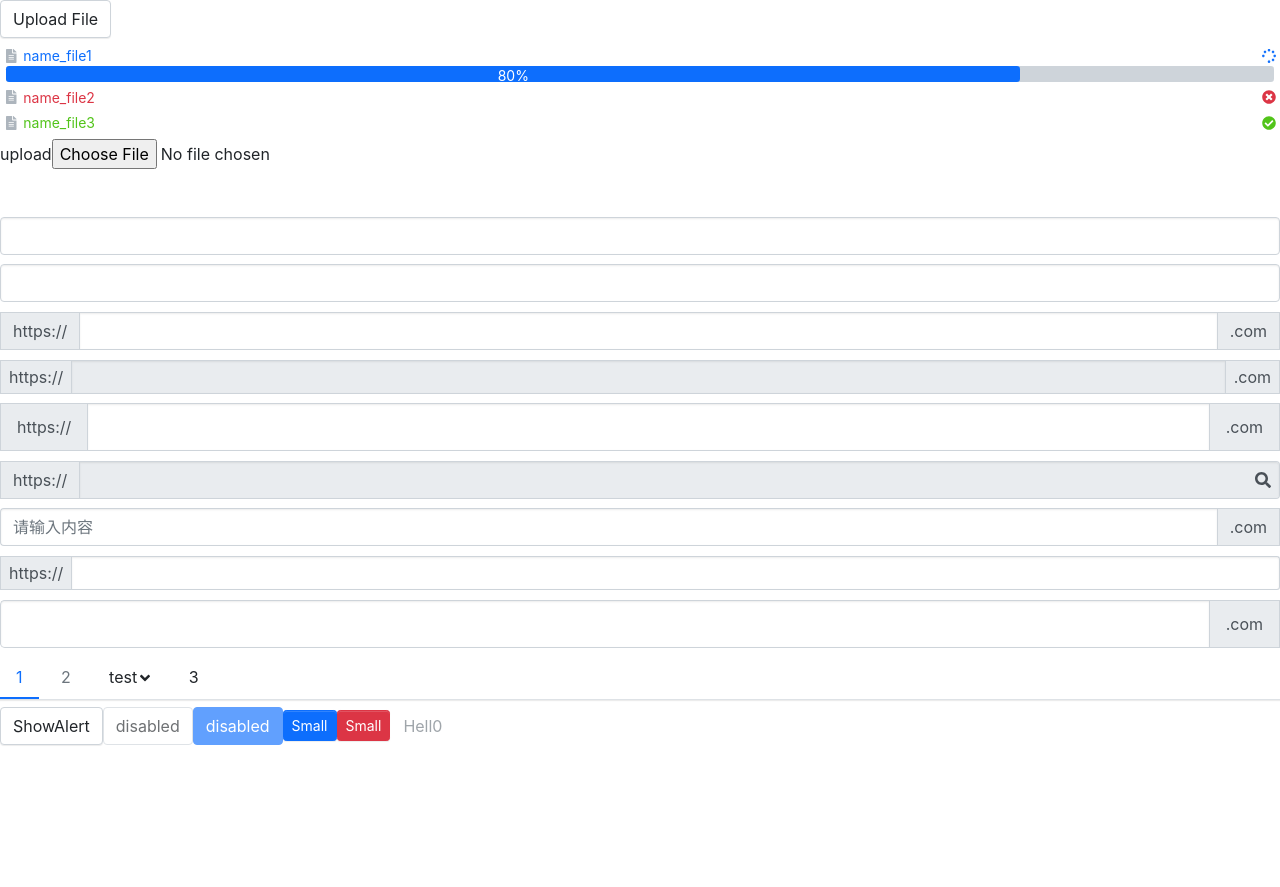
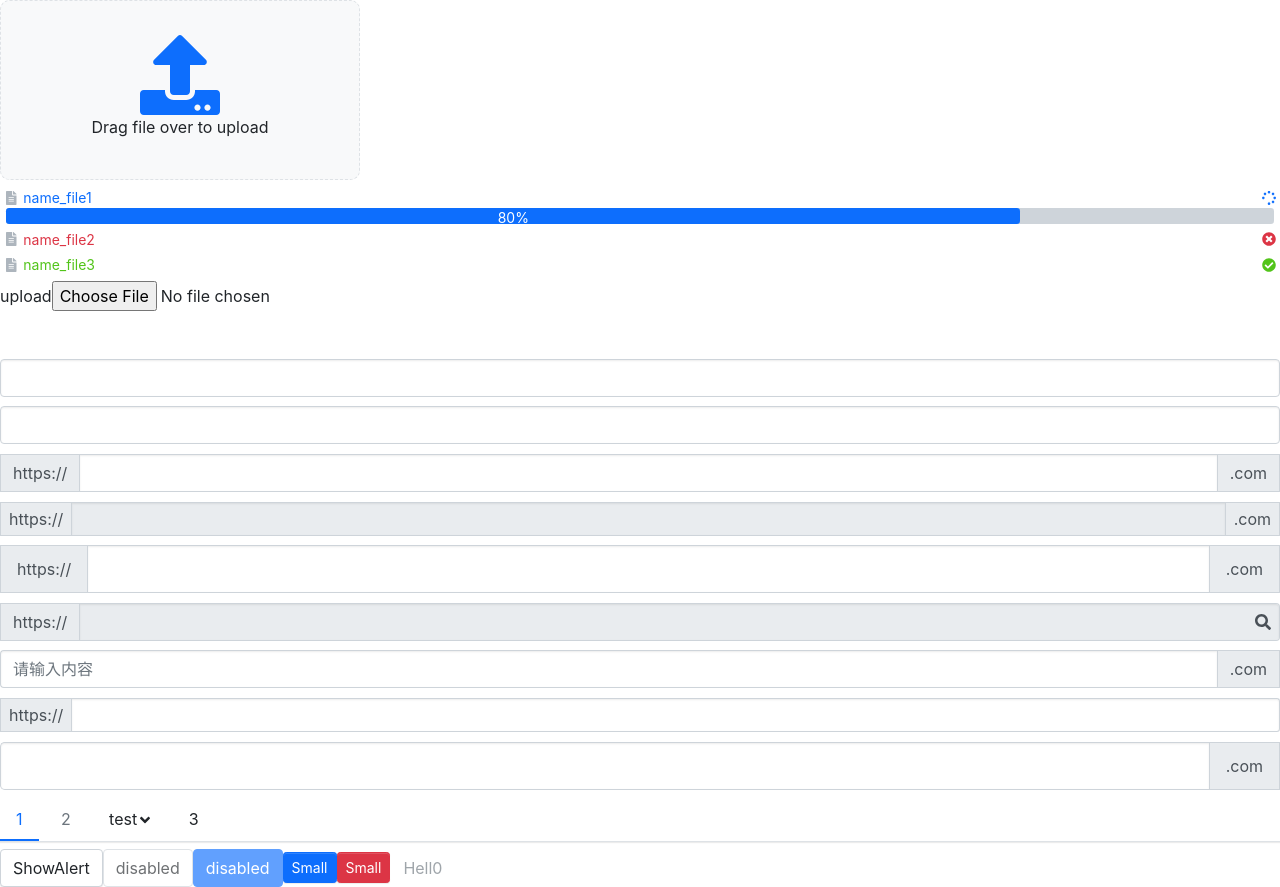
Before and after one commit to weiweier192/react-components, a React (Create React App) app: page / in a window 1280 px wide. Before the commit the page ends 800 px from the top, so only its background shows below. Built offline with nearby package versions, Linux system fonts and the light colour scheme.

Commit message:
'完成图片拖拽上传'

```diff
--- a/src/App.tsx
+++ b/src/App.tsx
@@ -166,9 +166,14 @@ const App: React.FC = () => {
         // name='uploadFile'
         // data={{'key': 'upload'}}
         // headers={{'X-Powered-By': 'Upload'}}
-        accept=".png"
+        // accept=".png"
         multiple
-      />
+        drag
+      >
+        <Icon icon="upload" size="5x" theme="primary" />
+        <br />
+        <p>Drag file over to upload</p>
+      </Upload>
       <div>
         upload
         <input type="file" name="myFile" onChange={handleChange} />
--- a/src/components/Upload/_style.scss
+++ b/src/components/Upload/_style.scss
@@ -4,6 +4,28 @@
   list-style: none;
 //   max-width: 260px;
 }
+.upload-dragger {
+    width: 360px;
+    height: 180px;
+    border-radius: 0.6rem;
+    border: 1px dashed $gray-300;
+    background-color: $gray-100;
+    text-align: center;
+    transition: all 0.4s cubic-bezier(.55,0,.1,1);
+    svg {
+        margin-top: 34px;
+    }
+    &:hover {
+        border-color: $primary;
+    }
+    &.is-dragover {
+        // color: $white;
+        border: 2px dashed $primary;
+        background-color: lighten($primary, 40%);
+        // background-color: rgba($primary, .2);
+    }
+}
+
 .upload-list-item {
   position: relative;
   transition: all 0.5s cubic-bezier(0.55, 0, 0.1, 1);
--- /dev/null
+++ b/src/components/Upload/dragger.tsx
@@ -0,0 +1,42 @@
+import React, { useState, DragEvent } from 'react'
+import classNames from 'classnames'
+
+interface DraggerProps {
+  onFile: (files: FileList) => void
+}
+
+const Dragger: React.FC<DraggerProps> = (props) => {
+  const { onFile, children } = props
+  const [dragOver, setDragOver] = useState(false)
+
+  const classes = classNames('upload-dragger', {
+    'is-dragover': dragOver,
+  })
+  const handleDrop = (e: DragEvent<HTMLElement>) => {
+    e.preventDefault()
+    setDragOver(false)
+    if(e.dataTransfer.files.length) {
+        onFile(e.dataTransfer.files)
+    }
+  }
+  const handleDrag = (e: DragEvent<HTMLElement>, over: boolean) => {
+    e.preventDefault()
+    setDragOver(over)
+  }
+  return (
+    <div
+      className={classes}
+      onDragOver={(e) => {
+        handleDrag(e, true)
+      }}
+      onDragLeave={(e) => {
+        handleDrag(e, false)
+      }}
+      onDrop={handleDrop}
+    >
+      {children}
+    </div>
+  )
+}
+
+export default Dragger
--- a/src/components/Upload/upload.tsx
+++ b/src/components/Upload/upload.tsx
@@ -2,6 +2,7 @@ import React, { useState, useRef } from 'react'
 import classNames from 'classnames'
 import UploadList from './uploadList'
 import Button from '../Button/button'
+import Dragger from './dragger'
 import axios from 'axios'
 
 export type UploadFileStatus = 'ready' | 'uploading' | 'success' | 'error'
@@ -30,6 +31,7 @@ export interface IUploadProps {
   withCredentials?: boolean
   accept?: string
   multiple?: boolean
+  drag?: boolean
 }
 
 const Upload: React.FC<IUploadProps> = (props) => {
@@ -47,7 +49,9 @@ const Upload: React.FC<IUploadProps> = (props) => {
     name,
     withCredentials,
     accept,
-    multiple
+    multiple,
+    drag,
+    children,
   } = props
   const [fileList, setFileList] = useState<UploadFile[]>(defaultFileList || [])
   const inputFileRef = useRef<HTMLInputElement>(null)
@@ -112,13 +116,13 @@ const Upload: React.FC<IUploadProps> = (props) => {
     }
     // setFileList([_file, ...fileList])
     // 解决multible时的bug,异步
-    setFileList(prevList => {
+    setFileList((prevList) => {
       return [_file, ...prevList]
     })
     const formData = new FormData()
     formData.append(name || 'file', file)
-    if(data) {
-      Object.keys(data).forEach(key => {
+    if (data) {
+      Object.keys(data).forEach((key) => {
         formData.append(key, data[key])
       })
     }
@@ -179,7 +183,19 @@ const Upload: React.FC<IUploadProps> = (props) => {
   //   console.log(fileList)
   return (
     <div className="upload-component">
-      <Button onClick={handleClickUpload}>Upload File</Button>
+      <div onClick={handleClickUpload} style={{ display: 'inline-block' }}>
+        {drag ? (
+          <Dragger
+            onFile={(files) => {
+              uploadFile(files)
+            }}
+          >
+            {children}
+          </Dragger>
+        ) : (
+          children
+        )}
+        {/* <Button >Upload File</Button> */}
         <input
           ref={inputFileRef}
           className="upload-file"
@@ -190,12 +206,13 @@ const Upload: React.FC<IUploadProps> = (props) => {
           accept={accept}
           multiple={multiple}
         />
+      </div>
       <UploadList fileList={fileList} onRemove={handleRemoveFile} />
     </div>
   )
 }
 Upload.defaultProps = {
-  name: 'file'
+  name: 'file',
 }
 
 export default Upload
```
Lines whose indentation alone changed are shown as unchanged.
